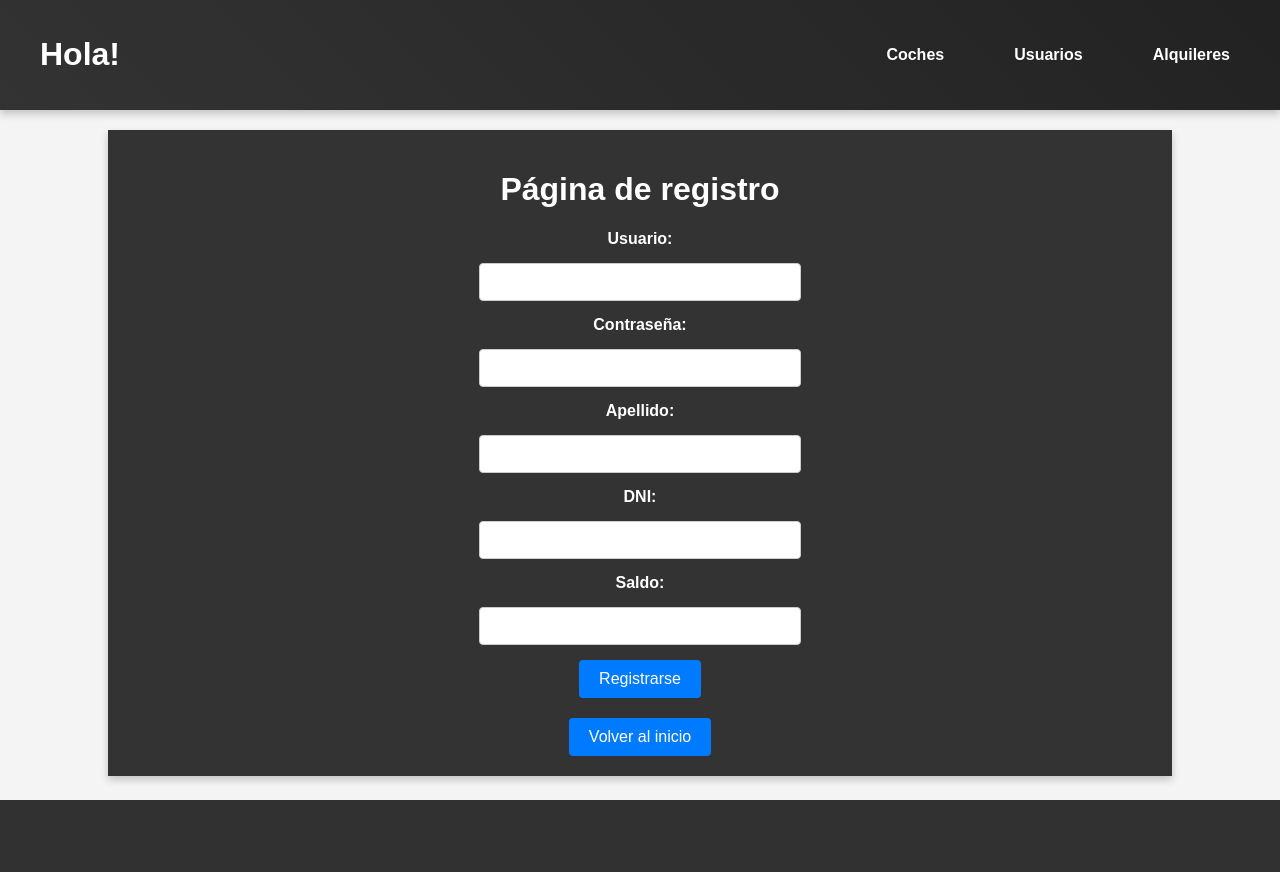
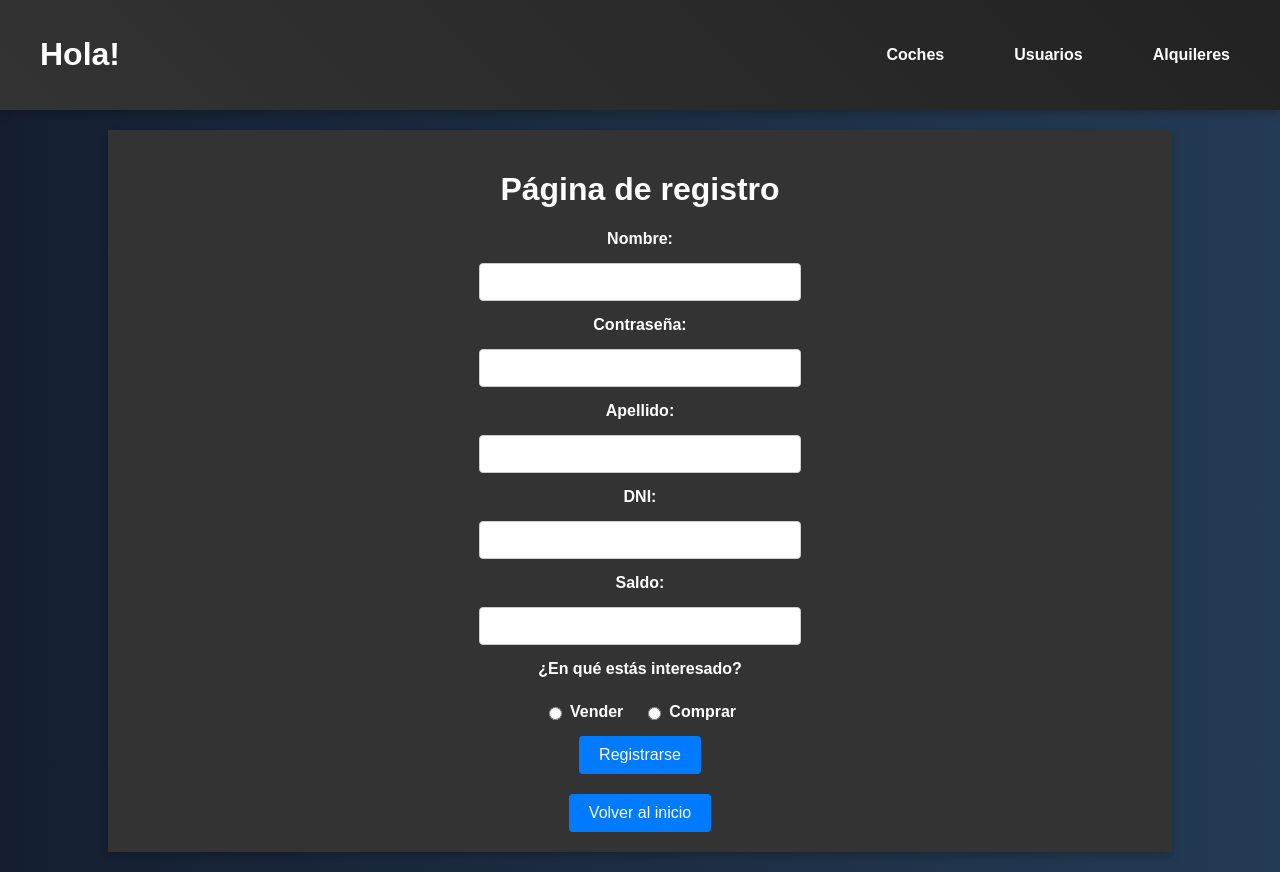
Before and after one commit to Diego57709/concesionario, a PHP site: page /PracticaConcesionario/usuarios/usuarios-anadir.php in a window 1280 px wide. Before the commit the page ends 800 px from the top, so only its background shows below. Run offline with PHP 8.4, Linux system fonts and the light colour scheme; the visitor is signed in with stand-in values (Sample User, id 1).

Commit message:
Added vendedor y comprador

```diff
--- a/coches/coches-anadir.php
+++ b/coches/coches-anadir.php
@@ -9,8 +9,10 @@ include '../header.view.php';
     <meta name="viewport" content="width=device-width, initial-scale=1.0">
     <title>Document</title>
     <style>
+        body {
+            background: linear-gradient(to right, #141E30, #243B55);
+        }
         .main-container {
-            background: linear-gradient(to right, #141E30, #243B55);
             margin-top: 20px;
             display: flex;
             flex-direction: column;
--- a/header.view.php
+++ b/header.view.php
@@ -99,7 +99,6 @@ session_start(); // Iniciar sesión
       background: linear-gradient(45deg, #00d2ff, #007BFF);
       box-shadow: 0 4px 8px rgba(0, 123, 255, 0.6);
     }
-
   </style>
 </head>
 <body>
@@ -109,48 +108,96 @@ session_start(); // Iniciar sesión
       <div class="dropdown">
         <a href="#">Coches</a>
         <div class="dropdown-content">
-                    <?php if (!isset($_SESSION['tipo_usuario'])) { ?>
+          <?php
+          // Si no hay sesión iniciada, mostrar opciones básicas
+          if (!isset($_SESSION['tipo_usuario'])) {
+          ?>
             <a href="/PracticaConcesionario/index.php">Inicio</a>
             <a href="/PracticaConcesionario/coches/coches-listar.php">Listar</a>
             <a href="/PracticaConcesionario/coches/coches-buscar.php">Buscar</a>
-                    <?php } else { ?>
+          <?php
+          } else {
+            $tipo = $_SESSION['tipo_usuario'];
+            if ($tipo == 'administrador') { ?>
               <a href="/PracticaConcesionario/index.php">Inicio</a>
               <a href="/PracticaConcesionario/coches/coches-anadir.php">Añadir</a>
               <a href="/PracticaConcesionario/coches/coches-listar.php">Listar</a>
               <a href="/PracticaConcesionario/coches/coches-buscar.php">Buscar</a>
               <a href="/PracticaConcesionario/coches/coches-modificar.php">Modificar</a>
               <a href="/PracticaConcesionario/coches/coches-borrar.php">Borrar</a>
-                    <?php } ?>
+            <?php
+            } elseif ($tipo == 'vendedor') { ?>
+              <a href="/PracticaConcesionario/index.php">Inicio</a>
+              <a href="/PracticaConcesionario/coches/coches-anadir.php">Añadir</a>
+              <a href="/PracticaConcesionario/coches/coches-listar.php">Listar</a>
+              <a href="/PracticaConcesionario/coches/coches-buscar.php">Buscar</a>
+              <a href="/PracticaConcesionario/coches/coches-modificar.php">Modificar</a>
+            <?php
+            } elseif ($tipo == 'comprador') { ?>
+              <a href="/PracticaConcesionario/index.php">Inicio</a>
+              <a href="/PracticaConcesionario/coches/coches-listar.php">Listar</a>
+              <a href="/PracticaConcesionario/coches/coches-buscar.php">Buscar</a>
+            <?php
+            }
+          }
+          ?>
         </div>
       </div>
 
+      <!-- Dropdown "Usuarios" -->
       <div class="dropdown">
         <a href="#">Usuarios</a>
         <div class="dropdown-content">
           <a href="/PracticaConcesionario/index.php">Inicio</a>
-                    <?php if (!isset($_SESSION['tipo_usuario'])) { ?>
+          <?php
+          if (!isset($_SESSION['tipo_usuario'])) {
+          ?>
             <a href="/PracticaConcesionario/usuarios/usuarios-iniciar.php" class="session-button">Iniciar sesión</a>
-                    <?php } else { ?>
+          <?php
+          } else {
+            $tipo = $_SESSION['tipo_usuario'];
+            // Solo el administrador puede gestionar usuarios
+            if ($tipo == 'administrador') { ?>
               <a href="/PracticaConcesionario/usuarios/usuarios-anadir.php">Añadir</a>
               <a href="/PracticaConcesionario/usuarios/usuarios-listar.php">Listar</a>
               <a href="/PracticaConcesionario/usuarios/usuarios-buscar.php">Buscar</a>
               <a href="/PracticaConcesionario/usuarios/usuarios-modificar.php">Modificar</a>
               <a href="/PracticaConcesionario/usuarios/usuarios-borrar.php">Borrar</a>
+            <?php } ?>
             <a href="/PracticaConcesionario/usuarios/usuarios-cerrar.php" class="session-button">Cerrar sesión</a>
-                    <?php } ?>
+          <?php
+          }
+          ?>
         </div>
       </div>
 
+      <!-- Dropdown "Alquileres" (sólo se muestra si hay sesión iniciada) -->
       <?php if (isset($_SESSION['tipo_usuario'])) { ?>
         <div class="dropdown">
           <a href="#">Alquileres</a>
           <div class="dropdown-content">
+            <?php
+            $tipo = $_SESSION['tipo_usuario'];
+            if ($tipo == 'administrador') { ?>
               <a href="/PracticaConcesionario/index.php">Inicio</a>
               <a href="/PracticaConcesionario/alquileres/alquileres-listar.php">Listar</a>
               <a href="/PracticaConcesionario/alquileres/alquileres-borrar.php">Borrar</a>
+            <?php
+            } elseif ($tipo == 'vendedor') { ?>
+              <a href="/PracticaConcesionario/index.php">Inicio</a>
+              <a href="/PracticaConcesionario/alquileres/alquileres-listar.php">Listar</a>
+              <a href="/PracticaConcesionario/alquileres/alquileres-anadir.php">Añadir</a>
+            <?php
+            } elseif ($tipo == 'comprador') { ?>
+              <a href="/PracticaConcesionario/index.php">Inicio</a>
+              <a href="/PracticaConcesionario/alquileres/alquileres-listar.php">Listar</a>
+            <?php
+            }
+            ?>
           </div>
         </div>
       <?php } ?>
+
     </nav>
   </header>
 </body>
--- a/usuarios/usuarios-anadir.php
+++ b/usuarios/usuarios-anadir.php
@@ -9,6 +9,9 @@ include '../header.view.php';
     <meta name="viewport" content="width=device-width, initial-scale=1.0">
     <title>Document</title>
     <style>
+        body {
+            background: linear-gradient(to right, #141E30, #243B55);
+        }
         .main-container {
             margin-top: 20px;
             display: flex;
@@ -74,6 +77,19 @@ include '../header.view.php';
             margin-top: 20px;
             font-size: 16px;
         }
+        .radio-group {
+            display: flex;
+            align-items: center;
+            gap: 20px;
+            margin-top: 10px;
+            }
+
+            .radio-item {
+            display: flex;
+            align-items: center;
+            gap: 5px;
+            }
+
     </style>
 </head>
 <body>
@@ -81,7 +97,7 @@ include '../header.view.php';
         <div class="content">
             <h1>Página de registro</h1>
             <form action="usuarios-anadir2.php" method="POST">
-                <label for="nombre">Usuario: </label>
+                <label for="nombre">Nombre: </label>
                 <input type="text" id="nombre" name="nombre" required>
                 <label for="password">Contraseña: </label>
                 <input type="password" id="password" name="password" required>
@@ -91,6 +107,17 @@ include '../header.view.php';
                 <input type="text" id="dni" name="dni" required>
                 <label for="saldo">Saldo: </label>
                 <input type="text" id="saldo" name="saldo" required>
+                <label for="accion">¿En qué estás interesado?</label>
+                <div class="radio-group">
+                    <div class="radio-item">
+                        <input type="radio" id="vender" name="accion" value="vendedor" required>
+                        <label for="vender">Vender</label>
+                    </div>
+                    <div class="radio-item">
+                        <input type="radio" id="comprar" name="accion" value="comprador" required>
+                        <label for="comprar">Comprar</label>
+                    </div>
+                </div>
                 <input type="submit" value="Registrarse">
             </form>
             <a href="index.php" class="button">Volver al inicio</a>
--- a/usuarios/usuarios-borrar.php
+++ b/usuarios/usuarios-borrar.php
@@ -9,6 +9,9 @@ include '../header.view.php';
     <meta name="viewport" content="width=device-width, initial-scale=1.0">
     <title>Document</title>
     <style>
+        body {
+            background: linear-gradient(to right, #141E30, #243B55);
+        }
         .main-container {
             margin-top: 20px;
             display: flex;
--- a/usuarios/usuarios-borrar2.php
+++ b/usuarios/usuarios-borrar2.php
@@ -40,6 +40,7 @@ include '../db.php';
     <title>Listado de coches</title>
     <style>
         body {
+            background: linear-gradient(to right, #141E30, #243B55);
             font-family: Arial, sans-serif;
             background-color: #f4f4f4;
             color: #333;
--- a/usuarios/usuarios-borrar3.php
+++ b/usuarios/usuarios-borrar3.php
@@ -20,6 +20,7 @@ include '../db.php';
     <title>Document</title>
     <style>
         body {
+            background: linear-gradient(to right, #141E30, #243B55);
             font-family: Arial, sans-serif;
             background-color: #f4f4f4;
             color: #333;
--- a/usuarios/usuarios-borrar4.php
+++ b/usuarios/usuarios-borrar4.php
@@ -22,6 +22,7 @@ include '../db.php';
     <title>Document</title>
     <style>
         body {
+            background: linear-gradient(to right, #141E30, #243B55);
             font-family: Arial, sans-serif;
             background-color: #f4f4f4;
             color: #333;
--- a/usuarios/usuarios-buscar.php
+++ b/usuarios/usuarios-buscar.php
@@ -9,6 +9,9 @@ include '../header.view.php';
     <meta name="viewport" content="width=device-width, initial-scale=1.0">
     <title>Document</title>
     <style>
+        body {
+            background: linear-gradient(to right, #141E30, #243B55);
+        }
         .main-container {
             margin-top: 20px;
             display: flex;
--- a/usuarios/usuarios-buscar2.php
+++ b/usuarios/usuarios-buscar2.php
@@ -40,6 +40,7 @@ $conn = mysqli_connect('localhost', 'root', 'rootroot', 'concesionario')
     <title>Document</title>
     <style>
         body {
+            background: linear-gradient(to right, #141E30, #243B55);
             font-family: Arial, sans-serif;
             background-color: #f4f4f4;
             color: #333;
--- a/usuarios/usuarios-iniciar.php
+++ b/usuarios/usuarios-iniciar.php
@@ -98,6 +98,8 @@ session_start();
                             echo "⚠️ Faltan datos por completar.";
                         } elseif ($_GET['error'] == 2) {
                             echo "❌ Usuario o contraseña incorrectos.";
+                        } elseif ($_GET['error'] == 3) {
+                            echo "❌ Usuario no existe.";
                         }
                         ?>
                     </div>
@@ -111,7 +113,7 @@ session_start();
                         <div class="mb-3">
                             <input type="password" name="password" id="password" placeholder="Contraseña" required>
                         </div>
-                        <a href="usuarios/usuarios-anadir.php" style="color:#dc3545;">¿No tienes cuenta?</a><br><br>
+                        <a href="usuarios-anadir.php" style="color:#dc3545;">¿No tienes cuenta?</a><br><br>
                         <input type="submit" value="Iniciar sesión" class="button">
                     </form>
                 </div>
--- a/usuarios/usuarios-iniciar2.php
+++ b/usuarios/usuarios-iniciar2.php
@@ -8,8 +8,8 @@ if (!isset($_REQUEST['dni']) || !isset($_REQUEST['password'])) {
     exit();
 }
 
-$dni = $_REQUEST['dni'];
-$password = $_REQUEST['password'];
+$dni = mysqli_real_escape_string($conn,$_REQUEST['dni']);
+$password = mysqli_real_escape_string($conn,$_REQUEST['password']);
 
 
 $sql = "SELECT * FROM usuarios WHERE dni = '$dni'";
@@ -25,6 +25,7 @@ if ($result && mysqli_num_rows($result) > 0) {
         $_SESSION['apellidos'] = $row['apellidos'];
         $_SESSION['dni'] = $row['dni'];
         $_SESSION['saldo'] = $row['saldo'];
+        $_SESSION['tipo_usuario'] = $row['tipo_usuario'];
 
         header('Location: ../index.php');
         exit();
--- a/usuarios/usuarios-listar.php
+++ b/usuarios/usuarios-listar.php
@@ -16,6 +16,7 @@ $result = mysqli_query($conn, $sql);
     <title>Listado de coches</title>
     <style>
         body {
+            background: linear-gradient(to right, #141E30, #243B55);
             font-family: Arial, sans-serif;
             background-color: #f4f4f4;
             color: #333;
--- a/usuarios/usuarios-modificar.php
+++ b/usuarios/usuarios-modificar.php
@@ -9,6 +9,9 @@ include '../header.view.php';
     <meta name="viewport" content="width=device-width, initial-scale=1.0">
     <title>Document</title>
     <style>
+        body {
+            background: linear-gradient(to right, #141E30, #243B55);
+        }
         .main-container {
             margin-top: 20px;
             display: flex;
--- a/usuarios/usuarios-modificar2.php
+++ b/usuarios/usuarios-modificar2.php
@@ -40,6 +40,7 @@ include '../db.php';
     <title>Listado de coches</title>
     <style>
         body {
+            background: linear-gradient(to right, #141E30, #243B55);
             font-family: Arial, sans-serif;
             background-color: #f4f4f4;
             color: #333;
--- a/usuarios/usuarios-modificar3.php
+++ b/usuarios/usuarios-modificar3.php
@@ -16,8 +16,8 @@ $result = mysqli_query($conn, $sql);
     <title>Modificar Usuario</title>
     <style>
         body {
+            background: linear-gradient(to right, #141E30, #243B55);
             font-family: Arial, sans-serif;
-            background-color: #f4f4f4;
             color: #333;
             margin: 0;
             padding: 0;
@@ -148,7 +148,7 @@ $result = mysqli_query($conn, $sql);
                 </form>
             </div>
             <div class="button-container">
-                <a href="/PracticaConcesionario/usuarios/usuarios-buscar.php" class="button">Volver atrás</a>
+                <a href="/PracticaConcesionario/usuarios/usuarios-modificar.php" class="button">Volver atrás</a>
             </div>
         </div>
     </div>
--- a/usuarios/usuarios-modificar4.php
+++ b/usuarios/usuarios-modificar4.php
@@ -33,6 +33,7 @@ $sql2 = "UPDATE usuarios SET
     <title>Document</title>
     <style>
         body {
+            background: linear-gradient(to right, #141E30, #243B55);
             font-family: Arial, sans-serif;
             background-color: #f4f4f4;
             color: #333;
```
Also changed, not shown: usuarios/usuarios-anadir2.php (+8 -3 lines). Lines whose indentation alone changed are shown as unchanged.
